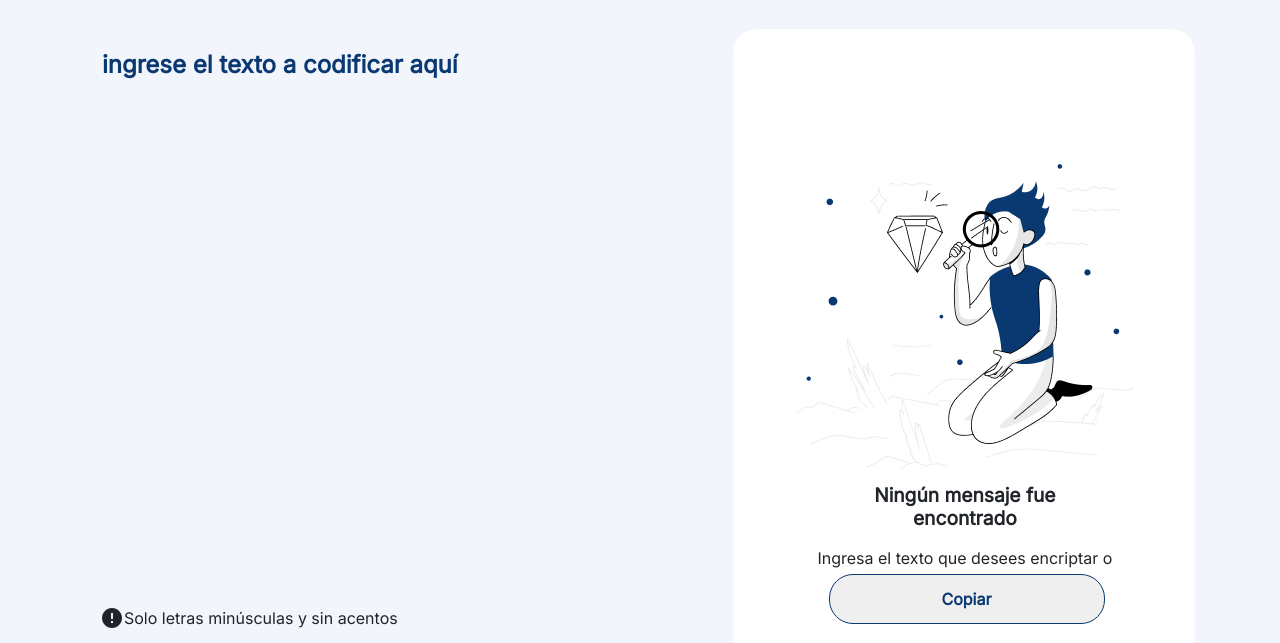
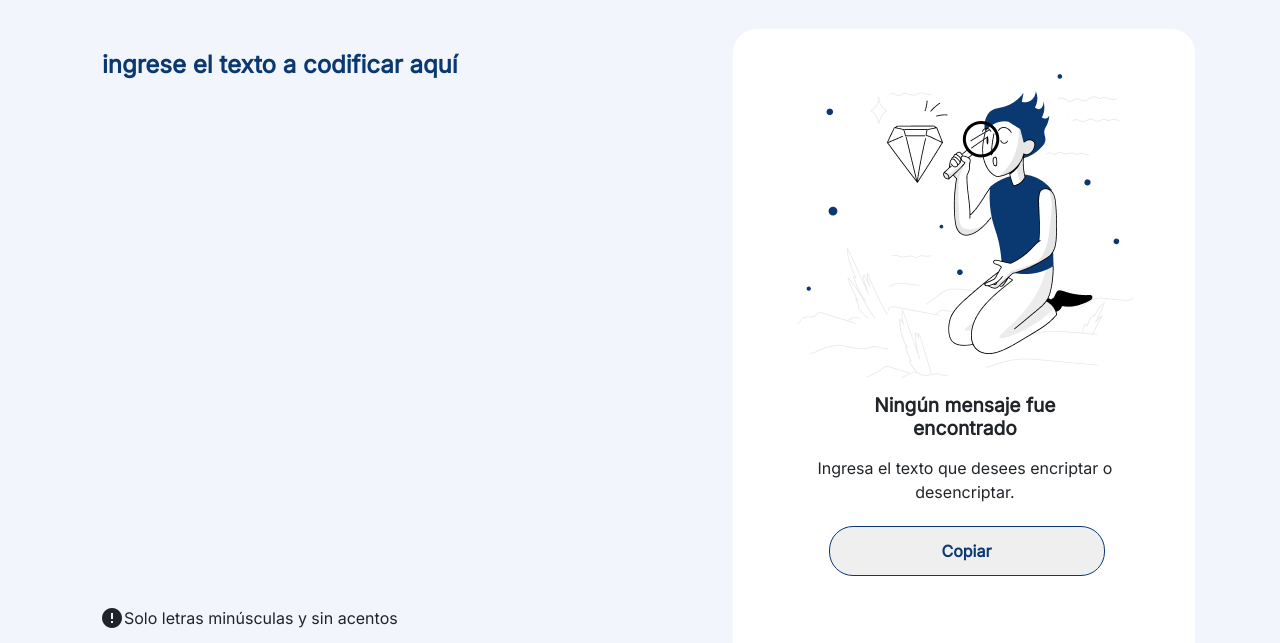
Before and after one commit to AlexRencar/challengeonecodificador, a plain HTML site: page index.html in a window 1280 px wide. Shown: the part 105-748 px from the top of the page. Drawn offline with nearby package versions, Linux system fonts and the light colour scheme.

Commit message:
Estructura html y estilos realizados para version desktop

```diff
--- a/estilos.css
+++ b/estilos.css
@@ -115,7 +115,7 @@ textarea {
 
 .imagen-texto{
   position: absolute;
-  top: 135px;
+  top: 45px;
   left: 33px;
   display: flex;
   justify-content: center;
@@ -149,7 +149,7 @@ textarea {
   width: 276px;
   height: 50px;
   left: 96px;
-  top: 545px;
+  top: 497px;
   color: #0A3871;
   font-weight: 600;
   font-size: medium;
```
